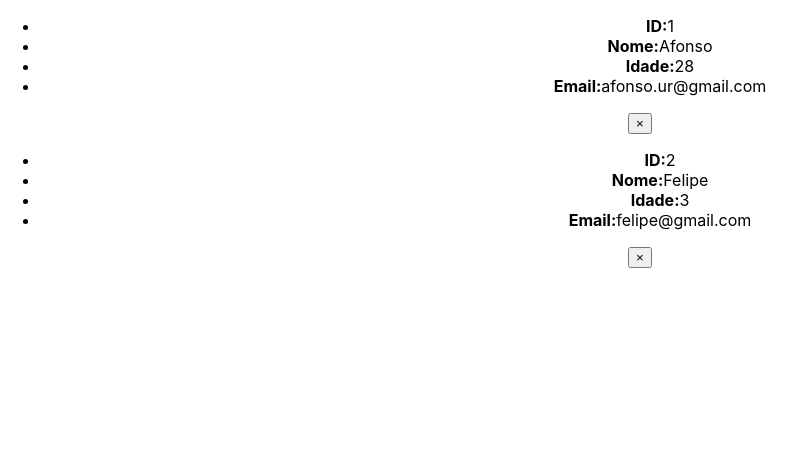
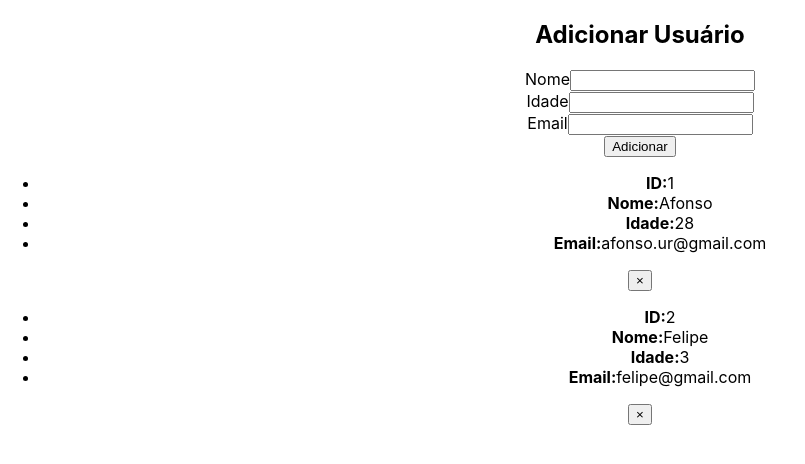
Before and after one commit to Afonso-Lagedo/React3, a React (Create React App) app in the folder react-projeto/: page / in a window 1280 px wide. Shown: the top 464 px of the page, without its empty margins (0-805 px from the left). Built offline with nearby package versions, Linux system fonts and the light colour scheme.

Commit message:
add user

```diff
--- /dev/null
+++ b/react-projeto/src/components/AdicionarUsuario.js
@@ -0,0 +1,78 @@
+import React, {Component} from 'react';
+
+class AdicionarUsuario extends Component{
+    constructor(props){
+        super(props);
+
+        this.state = {
+            usuario: {nome:'', idade:'', email:''}
+        }
+
+        //"connect the method"
+        this.onChangeHandler = this.onChangeHandler.bind(this);
+        this.onSubmitHandler = this.onSubmitHandler.bind(this);
+    }
+
+    //altering inputs
+    onChangeHandler(event){
+        const {name, value} = event.target;
+        this.setState({usuario:{...this.state.usuario, [name]:value}});
+    }
+    //add user
+    onSubmitHandler(event){
+        event.preventDefault();
+        //generation random ID
+        const id = Math.floor(Math.random()*1000);
+        const usuario ={...this.state.usuario, id};
+
+        //inputs cleaning
+        this.setState({usuario:{nome:'', idade:'', email:''}});
+        this.props.adicionarUsuario(usuario);
+    }
+
+    render(){
+        return(
+            <div>
+                <h2>Adicionar Usuário</h2>
+                <form onSubmit={this.onSubmitHandler}>
+                    <div>
+                        <div>
+                            <label>Nome</label>
+                            <input type="text"
+                                name="nome"
+                                value={this.state.usuario.nome}
+                                onChange={this.onChangeHandler}
+                                required>
+                            </input>
+                        </div>
+                        <div>
+                            <label>Idade</label>
+                            <input type="number"
+                                name="idade"
+                                value={this.state.usuario.idade}
+                                onChange={this.onChangeHandler}
+                                required>
+                            </input>
+                        </div>
+                    </div>
+                    <div>
+                        <div>
+                            <label>Email</label>
+                            <input type="email"
+                                name="email"
+                                value={this.state.usuario.email}
+                                onChange={this.onChangeHandler}
+                                required>
+                            </input>
+                        </div>
+                    </div>
+                    <button type="submit">
+                        Adicionar
+                    </button>
+                </form>
+            </div>
+        )
+    }
+}
+
+export default AdicionarUsuario;
--- a/react-projeto/src/components/Usuario/Usuario.js
+++ b/react-projeto/src/components/Usuario.js
@@ -1,11 +1,9 @@
 import React from 'react';
-
-//$$$$$$$$$$
 
 //create Usuario
 function Usuario(props){
     return(
-        <div>{/*$$$$$ dentro da div*/}
+        <div>
             <ul>
                 <li><strong>ID:</strong>{props.usuario.id}</li>
                 <li><strong>Nome:</strong>{props.usuario.nome}</li>
--- a/react-projeto/src/components/Usuarios.js
+++ b/react-projeto/src/components/Usuarios.js
@@ -1,8 +1,8 @@
 //to use Components on project
 import React, {Component} from 'react';
 
-//$$$$$$$$$$$$$$$$$$$$$$$
-import Usuario from './Usuario/Usuario';
+import AdicionarUsuario from './AdicionarUsuario';
+import Usuario from './Usuario';
 
 //create class of component type
 class Usuarios extends Component{
@@ -20,10 +20,17 @@ class Usuarios extends Component{
             ]
         }
 
-
+        //"connecting the method"
+        this.adicionarUsuario = this.adicionarUsuario.bind(this);
     }
 
-
+    //add user
+    adicionarUsuario(usuario){
+        //get state of usuarios and add usuario
+        const usuarios = [...this.state.usuarios, usuario];
+        //actualization of state
+        this.setState({usuarios:usuarios});
+    }
 
     //remove user
     removerUsuario(usuario){
@@ -40,20 +47,21 @@ class Usuarios extends Component{
 
     //all component have render
     render(){
-        //$$$$$$
+
         return(
+            <>
+                {/*add user*/}
+                <AdicionarUsuario adicionarUsuario={this.adicionarUsuario}/>
 
-            //show users
-
-                //get all usuarios
-                this.state.usuarios.map(usuario =>(
+                {/*get all usuarios and show*/}
+                {this.state.usuarios.map(usuario =>(
                     <Usuario key={usuario.id}
                         usuario={usuario}
                         //remove user
                         removerUsuario={this.removerUsuario.bind(this, usuario)}
                     />
-                ))
-
+                ))}
+            </>
         );
     }
 }
```
